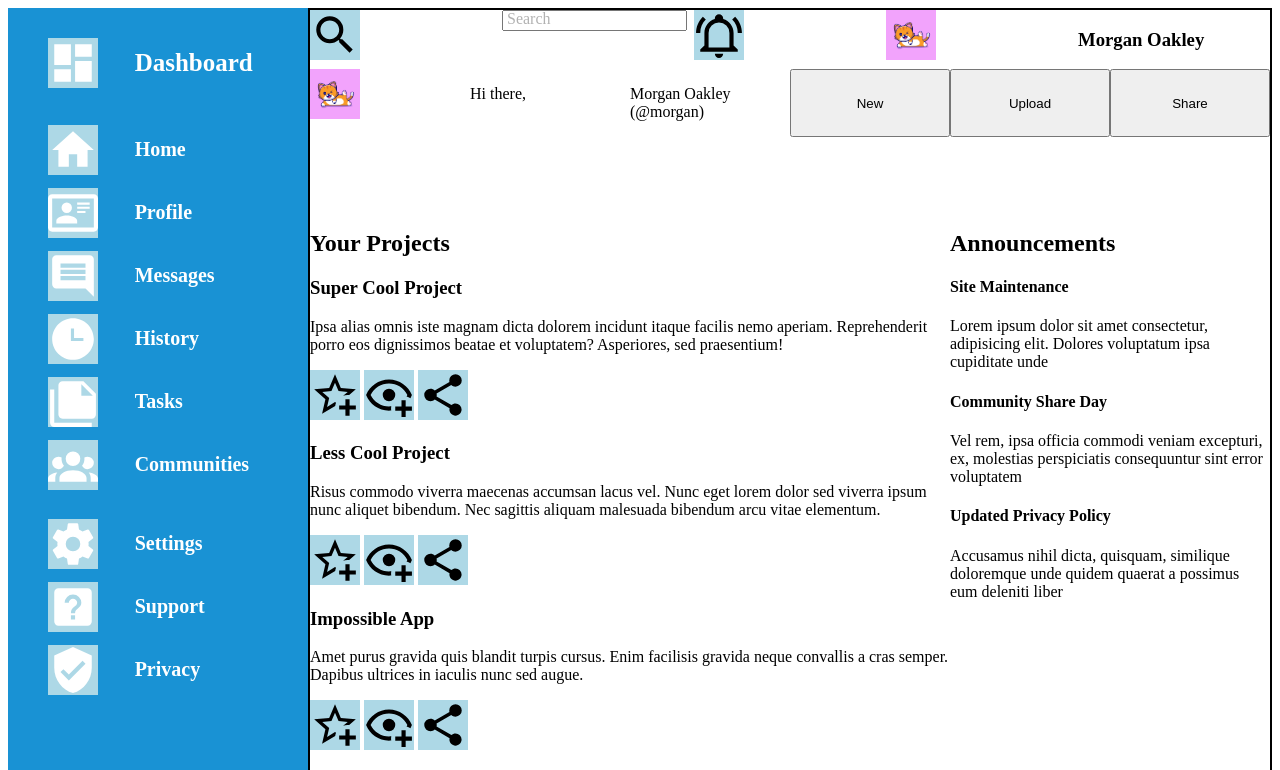
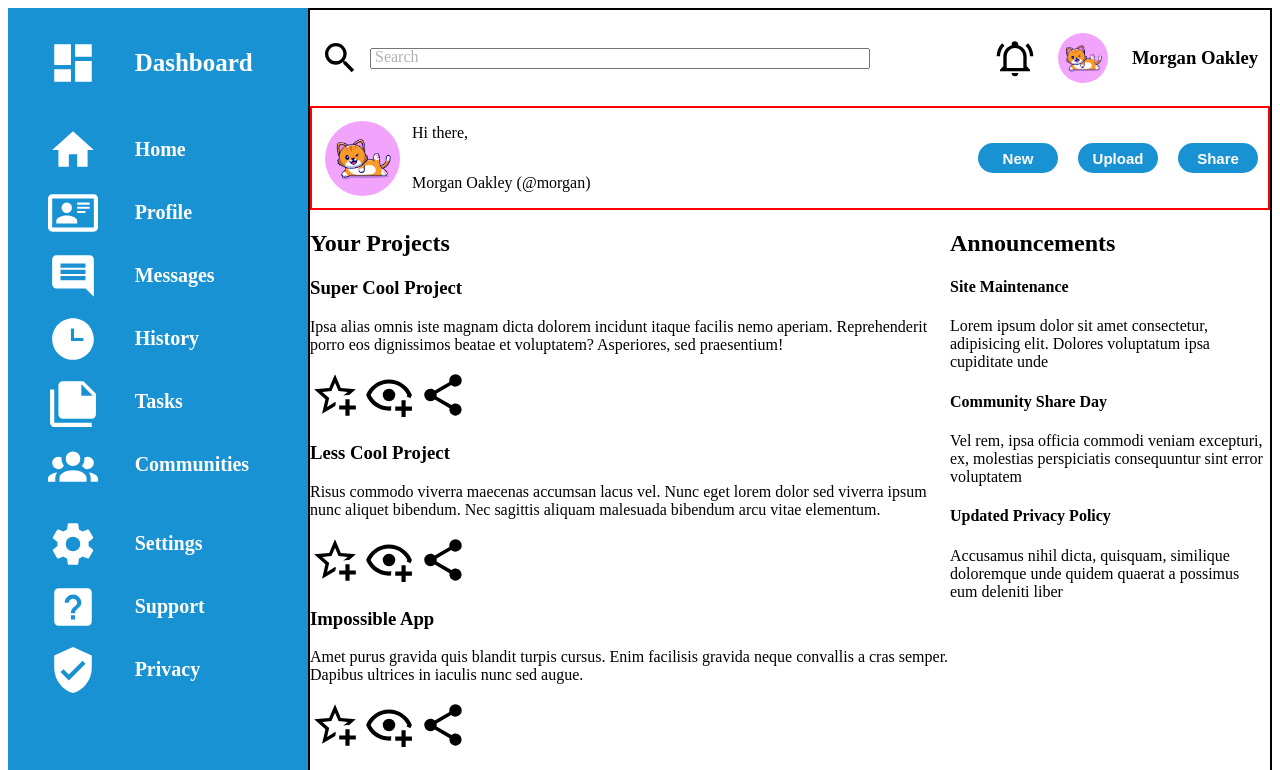
Before and after one commit to shaunsim15/odin-admin-dashboard, a plain HTML site: page index.html in a window 1280 px wide. Shown: the top 770 px of the page. Drawn offline with Linux system fonts and the light colour scheme; files whose address does not match are found by name.

Commit message:
Fix formatting for Navigator

```diff
--- a/index.html
+++ b/index.html
@@ -51,14 +51,13 @@
                 <div class="navigator-imagecontainer"><img src="./images/cute-yoga-cat.jpg" alt="Picture of yoga cat"></div>
                 <h3>Morgan Oakley</h3>
             </div>
-
             <div class="navigator-actionbuttons">
-                <div class="navigator-imagecontainer"><img src="./images/cute-yoga-cat.jpg" alt="Picture of yoga cat"></div>
-                <p>Hi there,</p>
-                <p>Morgan Oakley (@morgan)</p>
-                <button type="button">New</button>
-                <button type="button">Upload</button>
-                <button type="button">Share</button>
+                <div><img src="./images/cute-yoga-cat.jpg" alt="Picture of yoga cat"></div>
+                <p class="hi">Hi there,</p>
+                <p class="morgan">Morgan Oakley (@morgan)</p>
+                <button type="button" class="new">New</button>
+                <button type="button" class="upload">Upload</button>
+                <button type="button" class="share">Share</button>
             </div>
         </div>
         <div class="content">
--- a/style.css
+++ b/style.css
@@ -1,7 +1,6 @@
 body{
     display: grid;
     grid-template-columns: 300px 1fr;
-
 }
 
 .dashboard{
@@ -34,19 +33,89 @@ body{
 }
 
 .navigator{
-    display: flex;
-    flex-direction: column;
+    display: grid;
+    grid-template-rows: 1fr 1fr;
 }
 
 .navigator-search{
+    grid-area: 1/1/2/-1;
     display: grid;
-    grid-template-columns: repeat(auto-fit, minmax(50px, 1fr));
+    grid-template-columns: max(60px, 3.5%) 1fr max(60px, 4%) max(75px, 4%) max(150px, 8%);
+    justify-items: center;
+    align-items: center;
+}
+
+.navigator-search form{
+    justify-self: left;
+    width: 80%;
+}
+
+.navigator-search input{
+    width: 100%;
+}
+
+.navigator-search>img{
+    width: 40px;
+    height: auto;
+}
+
+.navigator-search div{
+    display: flex;
+    justify-content: center;
+    align-items: center;
+}
+
+.navigator-search div img{
+    border-radius: 50%;
 }
 
 .navigator-actionbuttons{
+    grid-row: 2/-1;
+    grid-column: 1/-1;
     display: grid;
-    grid-template-columns: repeat(auto-fit, minmax(50px, 1fr));
+    grid-template: 1fr 1fr / max(100px, 5%) minmax(220px, 1fr) max(100px, 5%) max(100px, 5%) max(100px, 5%); /*max(100px, 5%) 1fr max(100px, 5%) max(100px, 5%) max(100px, 5%)*/ /*repeat(auto-fit, minmax(50px, 1fr))*/
+    border: 2px red solid;
 }
+
+.navigator-actionbuttons div{
+    grid-area: 1/1/3/2;
+    display: flex;
+    align-items: center;
+    justify-content: center;
+}
+
+.navigator-actionbuttons .hi{
+    grid-area: 1/2/2/3;
+}
+
+.navigator-actionbuttons .morgan{
+    grid-area: 2/2/3/3;
+}
+
+.navigator-actionbuttons div img{
+    width: 75%;
+    height: auto;
+    border-radius: 50%;
+}
+
+.navigator-actionbuttons button{
+    -webkit-appearance: none;
+    appearance: none;
+    border: none;
+    outline: none;
+    background: none;
+    background-color: #1992d4;
+    grid-row: 1/3;
+    width: 80%;
+    height: 30%;
+    justify-self: center;
+    align-self: center;
+    border-radius: 99rem; /*I stole this from someone's project*/
+    color: white;
+    font-weight: 600;
+    font-size: 15px;
+}
+
 
 .content{
     display: grid;
@@ -65,10 +134,6 @@ body{
     grid-area: 2/2/3/3;
 }
 
-img {
-    background-color: lightblue;
-}
-
 form{
     position: relative;
 }
@@ -77,6 +142,7 @@ form>label{
     opacity: 0.3;
     position: absolute;
     left: 5px;
+    top: 0px;
 }
 
 form>input:focus+label{
```
